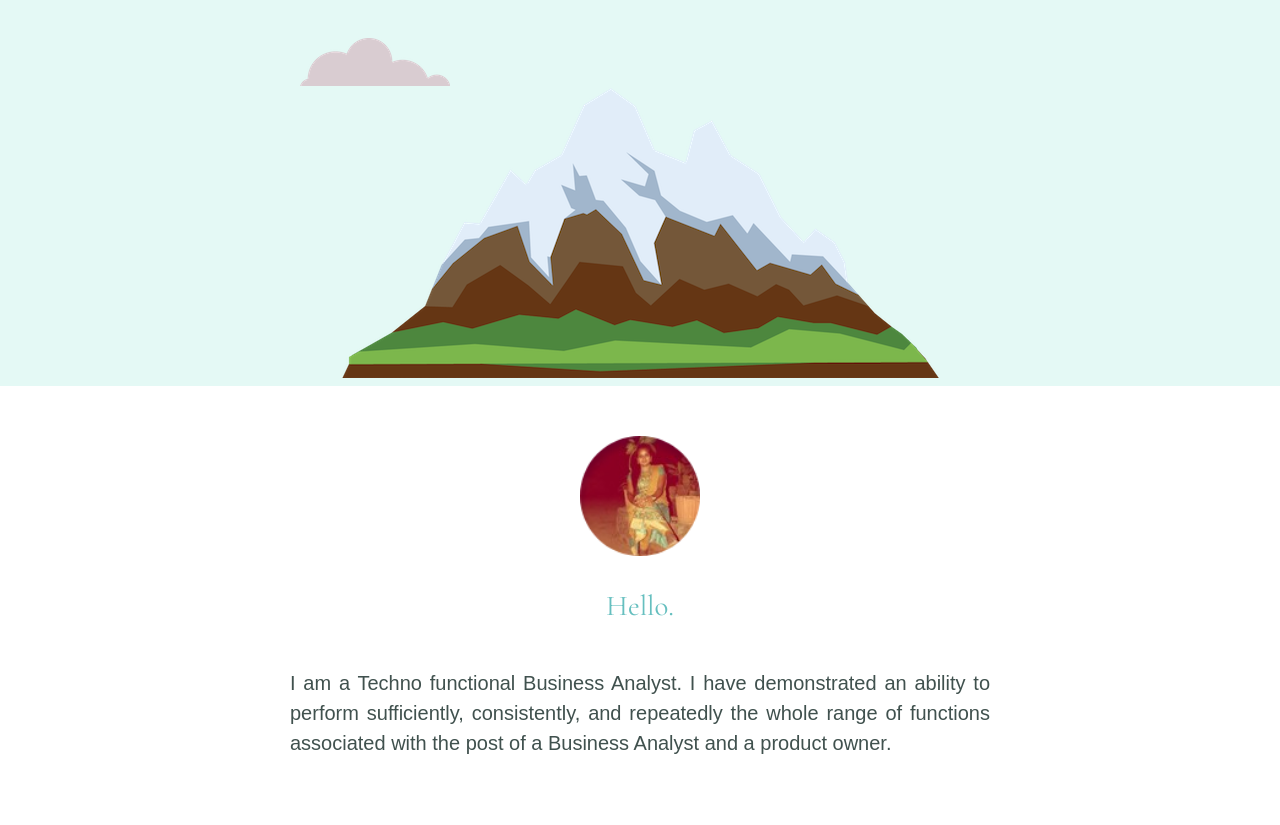
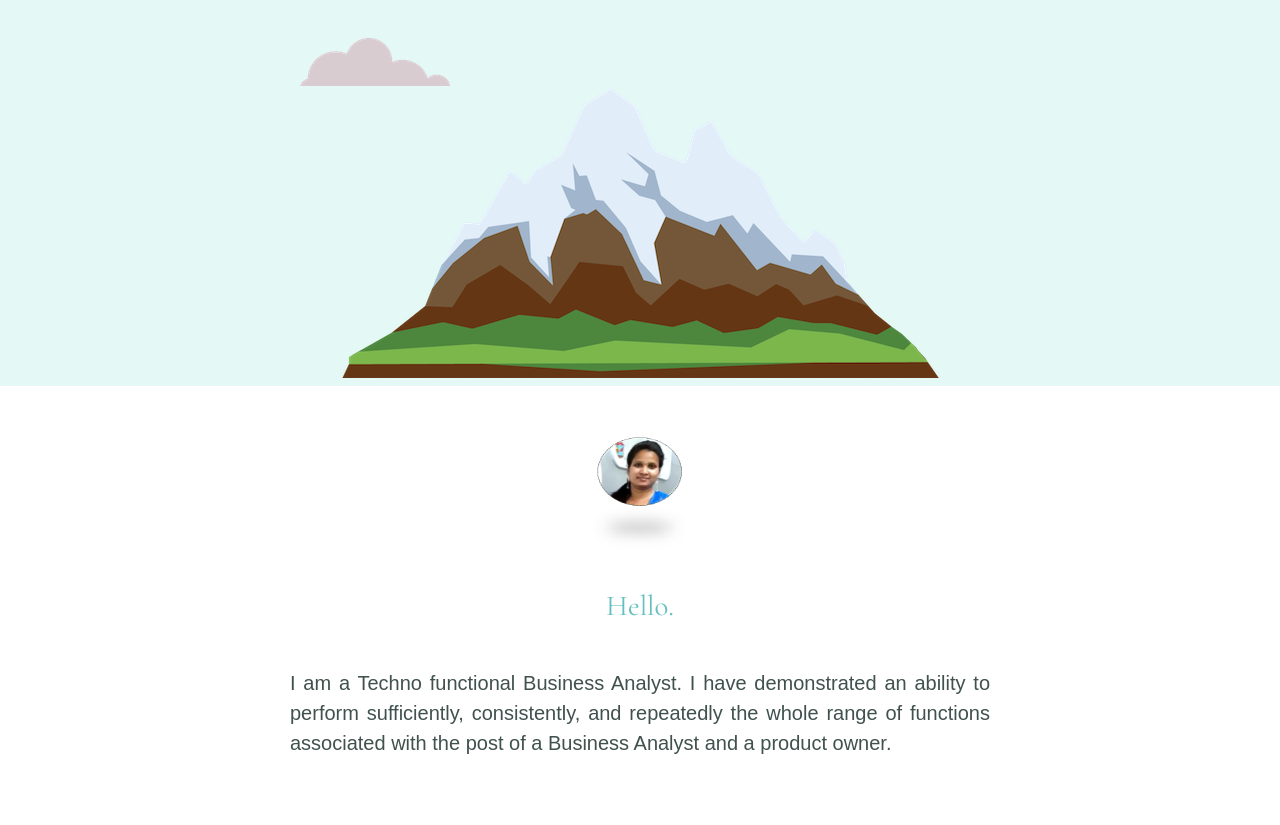
Before and after one commit to snehasavarapu/Sneha-officials, a plain HTML site: page index.html in a window 1280 px wide. Shown: the part 269-1094 px from the top of the page. Drawn offline with nearby package versions, Linux system fonts and the light colour scheme; a web font is replaced by a local one.

Commit message:
Update index.html

```diff
--- a/index.html
+++ b/index.html
@@ -19,7 +19,7 @@
   </div>
   <div class="middle-container">
     <div class="profile">
-      <img class="sneha-pic" src="Sneha-circle-pic.png" alt="sneha-pic">
+      <img class="sneha-pic" src="Sneha.png" alt="sneha-pic">
       <h2>Hello.</h2>
       <p class="about-me">I am a Techno functional Business Analyst. I have demonstrated an ability to perform sufficiently, consistently,
         and repeatedly the whole range of functions associated with the post of a Business Analyst and a product owner.
```
